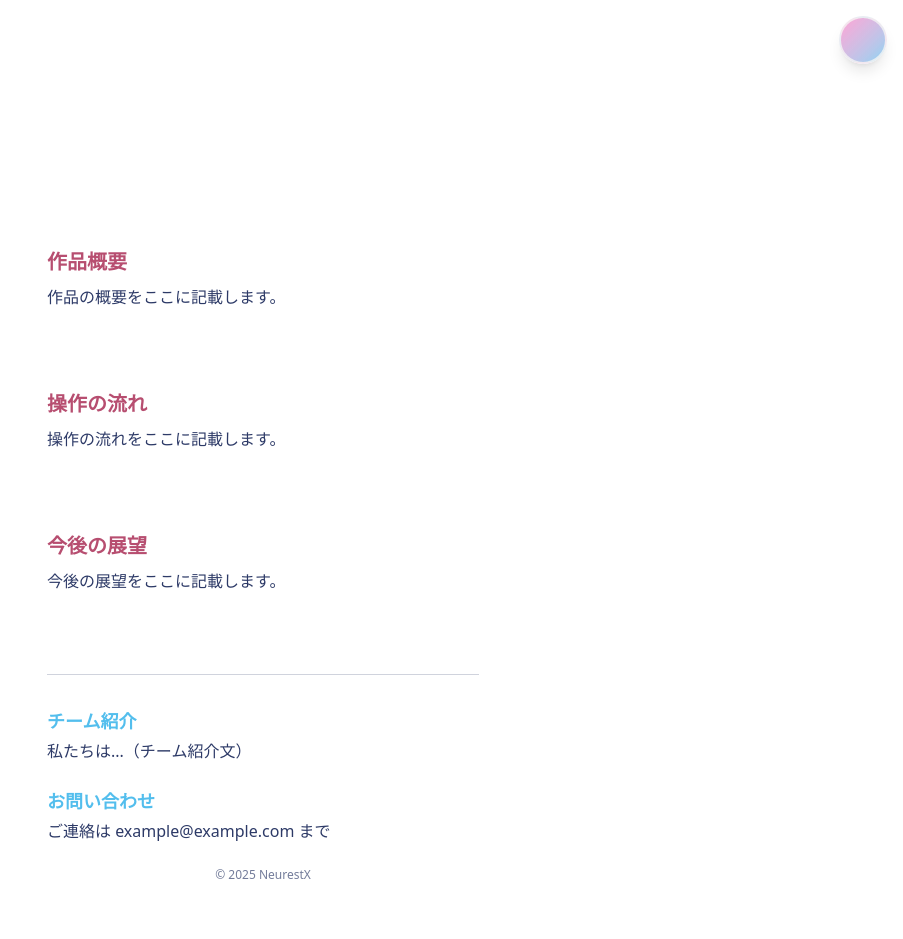
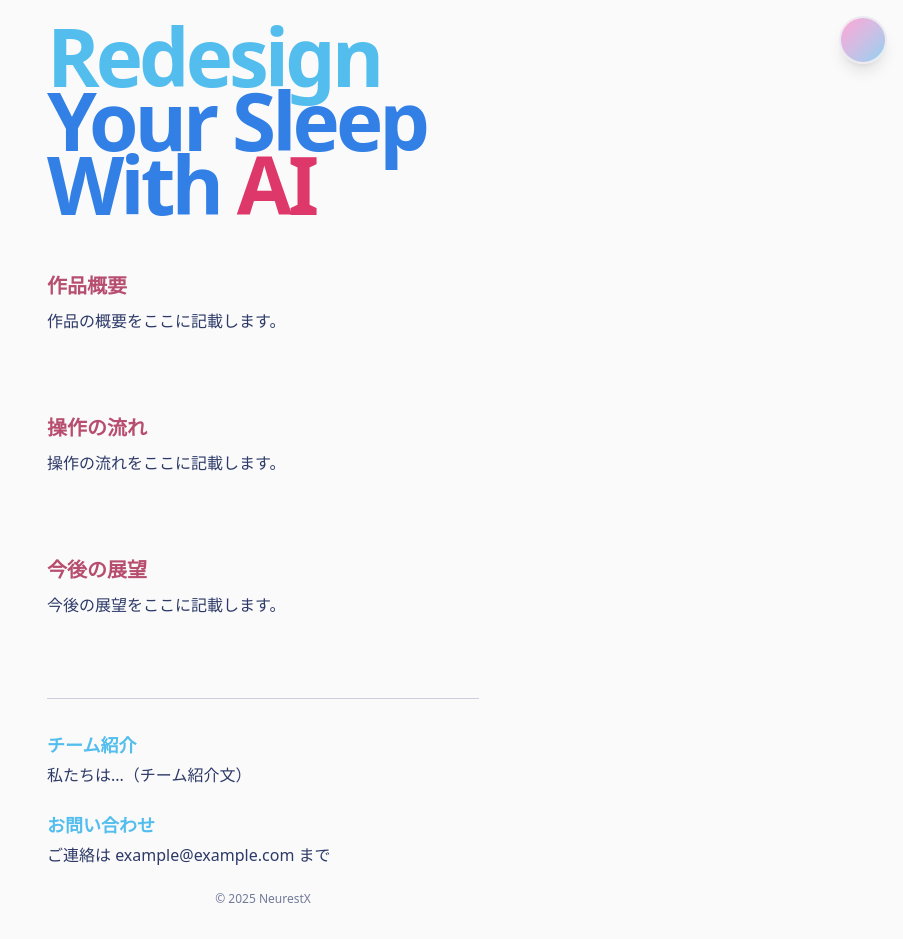
Before and after one commit to Sym521/faip-expo2025, a Next.js app: page / in a window 1280 px wide. Shown: the whole page, without its empty margins (377-1280 px from the left). Before the commit the page ends 915 px from the top, so only its background shows below. Built offline with nearby package versions, Linux system fonts and the light colour scheme.

Commit message:
feat: remove aurora and add typography

```diff
--- a/src/app/components/aurora-text.tsx
+++ /dev/null
@@ -1,43 +0,0 @@
-"use client";
-
-import React, { memo } from "react";
-
-interface AuroraTextProps {
-	children: React.ReactNode;
-	className?: string;
-	colors?: string[];
-	speed?: number;
-}
-
-export const AuroraText = memo(
-	({
-		children,
-		className = "",
-		colors = ["#FF0080", "#7928CA", "#0070F3", "#38bdf8"],
-		speed = 1,
-	}: AuroraTextProps) => {
-		const gradientStyle = {
-			backgroundImage: `linear-gradient(135deg, ${colors.join(", ")}, ${
-				colors[0]
-			})`,
-			WebkitBackgroundClip: "text",
-			WebkitTextFillColor: "transparent",
-			animationDuration: `${10 / speed}s`,
-		};
-
-		return (
-			<span className={`relative inline-block ${className}`}>
-				<span className="sr-only">{children}</span>
-				<span
-					className="relative animate-aurora bg-[length:200%_auto] bg-clip-text text-transparent"
-					style={gradientStyle}
-					aria-hidden="true"
-				>
-					{children}
-				</span>
-			</span>
-		);
-	},
-);
-
-AuroraText.displayName = "AuroraText";
--- a/src/app/layout.tsx
+++ b/src/app/layout.tsx
@@ -1,9 +1,15 @@
 "use client";
 
-import { Geist, Geist_Mono } from "next/font/google";
+import { Inter, Geist, Geist_Mono } from "next/font/google";
 import "./globals.css";
 import Menu from "./components/Menu";
 import { LangProvider } from "./LangContext";
+
+const inter = Inter({
+	variable: "--font-inter",
+	subsets: ["latin"],
+	weight: ["400", "500", "600", "700", "800"],
+});
 
 const geistSans = Geist({
 	variable: "--font-geist-sans",
@@ -23,11 +29,11 @@ export default function RootLayout({
 	return (
 		<html lang="ja">
 			<body
-				className={`${geistSans.variable} ${geistMono.variable} antialiased min-h-screen bg-gradient-to-br from-base via-sky to-pink`}
+				className={`${inter.variable} ${geistSans.variable} ${geistMono.variable} min-h-screen bg-[#132d59]/2`}
 			>
 				<LangProvider>
 					<Menu />
-					<div className="pt-20">{children}</div>
+					<div className="pt-4">{children}</div>
 				</LangProvider>
 			</body>
 		</html>
--- a/src/app/page.tsx
+++ b/src/app/page.tsx
@@ -1,7 +1,6 @@
 "use client";
 import { getMessages } from "./i18n";
 import { useLang } from "./LangContext";
-import { AuroraText } from "./components/aurora-text";
 
 export default function Home() {
 	const { lang } = useLang();
@@ -9,14 +8,18 @@ export default function Home() {
 
 	return (
 		<main className="max-w-md mx-auto px-2 pb-8">
-			<section className="pt-2 text-left">
-				<AuroraText
-					className="text-6xl font-extrabold"
-					colors={["b74e70", "#ff9190", "#5e72eb", "#53beed"]}
-					speed={2}
-				>
-					Redesign Your Sleep With AI
-				</AuroraText>
+			<section className="mt-2 text-left">
+				<div className="font-inter text-[5rem] font-extrabold leading-16 tracking-tighter text-[#3280e6] mb-4">
+					<p className="text-[#53beed]">
+						Redesign
+					</p>
+					<p>
+						Your Sleep
+					</p>
+					<p>
+						With <span className="text-[#dd3869]">AI</span>
+					</p>
+				</div>
 			</section>
 			<section id="overview" className="py-10 scroll-mt-20">
 				<h2 className="text-xl font-bold text-[#b74e70] mb-2">
```
